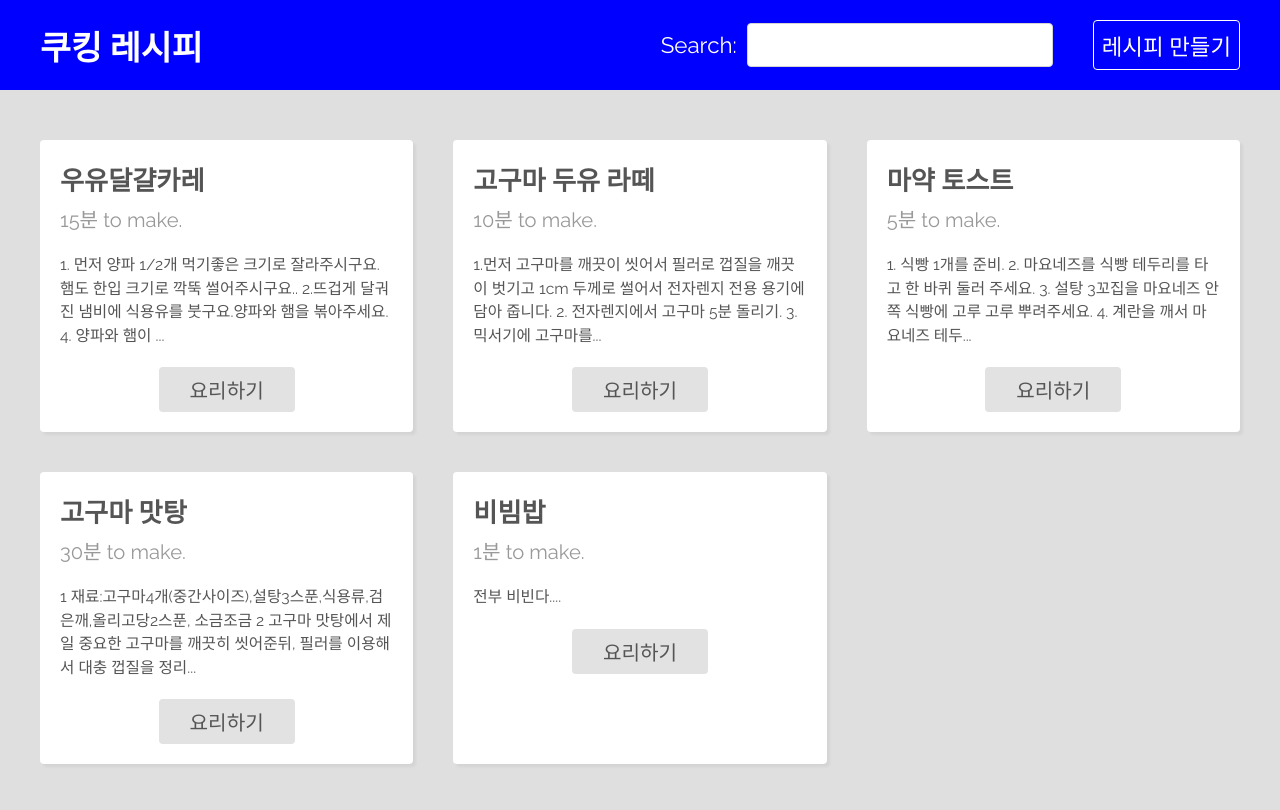
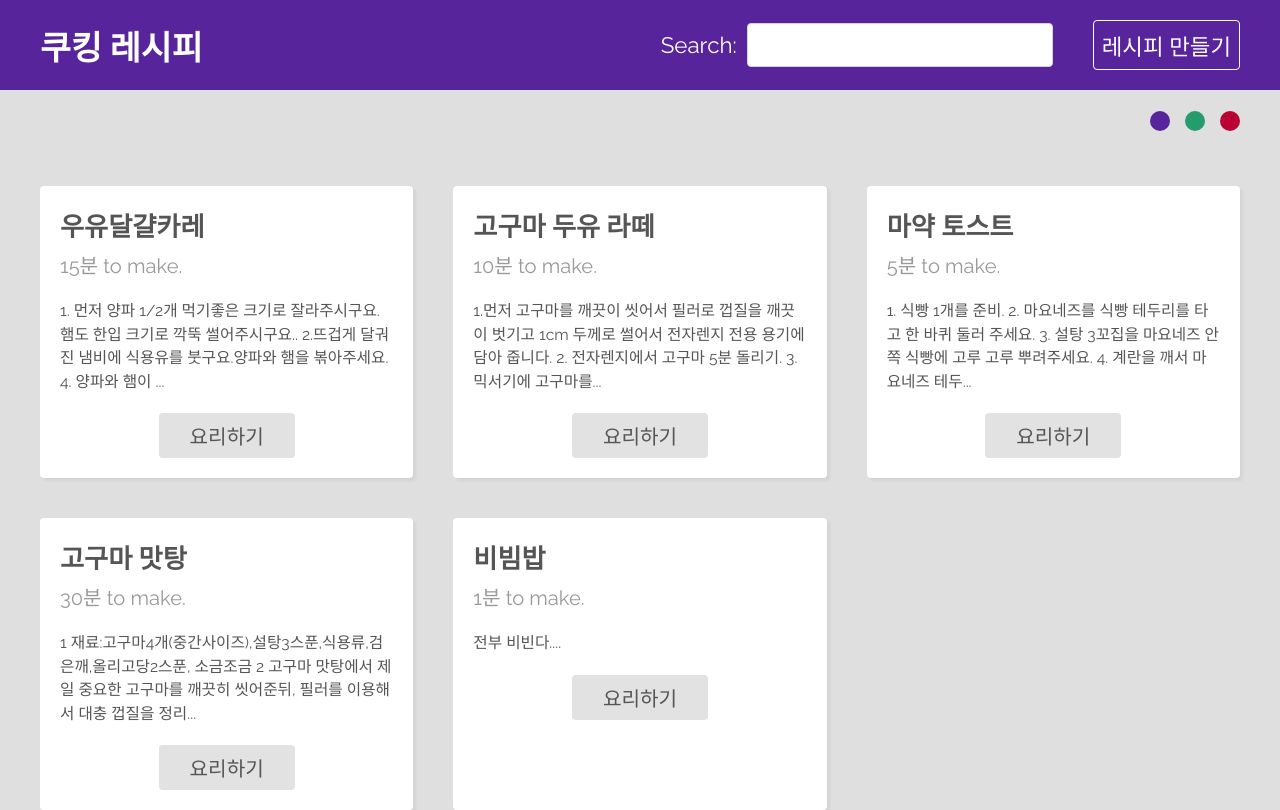
Before and after one commit to jbkim08/cooking-recipe, a React (Create React App) app: page / in a window 1280 px wide. Built offline with nearby package versions, Linux system fonts and the light colour scheme; data requests are answered from the project's data file.

Commit message:
네브바 테마 설정

```diff
--- a/src/App.js
+++ b/src/App.js
@@ -7,6 +7,7 @@
 
 import "./App.css";
 import Navbar from "./components/Navbar";
+import ThemeSelector from "./components/ThemeSelector";
 
 function App() {
   //리액트 라우트는 최상단에 브라우저라우트>라우츠>라우트
@@ -14,6 +15,7 @@
     <div className="App">
       <BrowserRouter>
         <Navbar />
+        <ThemeSelector />
         <Routes>
           <Route path="/" element={<Home />} />
           <Route path="/create" element={<Create />} />
--- a/src/components/Navbar.js
+++ b/src/components/Navbar.js
@@ -5,10 +5,10 @@
 import { ThemeContext } from "../context/ThemeContext";
 
 const Navbar = () => {
-  const { color, changeColor } = useContext(ThemeContext);
+  const { color } = useContext(ThemeContext);
   return (
     <div className="navbar" style={{ backgroundColor: color }}>
-      <nav onClick={() => changeColor("pink")}>
+      <nav>
         <Link to="/" className="brand">
           <h1>쿠킹 레시피</h1>
         </Link>
--- /dev/null
+++ b/src/components/ThemeSelector.css
@@ -0,0 +1,15 @@
+.theme-selector {
+  display: flex;
+  justify-content: flex-end;
+  align-items: center;
+  max-width: 1200px;
+  margin: 20px auto;
+}
+.theme-buttons div {
+  display: inline-block;
+  width: 20px;
+  height: 20px;
+  cursor: pointer;
+  margin-left: 15px;
+  border-radius: 50%;
+}
--- /dev/null
+++ b/src/components/ThemeSelector.js
@@ -0,0 +1,25 @@
+import { useContext } from "react";
+import "./ThemeSelector.css";
+import { ThemeContext } from "../context/ThemeContext";
+
+//테마색을 3가지
+const themeColors = ["#58249c", "#249c6b", "#b70233"];
+//테마색들을 표시
+const ThemeSelector = () => {
+  const { changeColor } = useContext(ThemeContext);
+  return (
+    <div className="theme-selector">
+      <div className="theme-buttons">
+        {themeColors.map((color) => (
+          <div
+            key={color}
+            onClick={() => changeColor(color)}
+            style={{ background: color }}
+          />
+        ))}
+      </div>
+    </div>
+  );
+};
+
+export default ThemeSelector;
--- a/src/context/ThemeContext.js
+++ b/src/context/ThemeContext.js
@@ -15,7 +15,7 @@
 
 //프로바이더 컨포넌트
 export function ThemeProvider({ children }) {
-  const [state, dispatch] = useReducer(themeReducer, { color: "blue" });
+  const [state, dispatch] = useReducer(themeReducer, { color: "#58249c" });
   const changeColor = (color) => {
     dispatch({ type: "CHANGE_COLOR", payload: color });
   };
```
